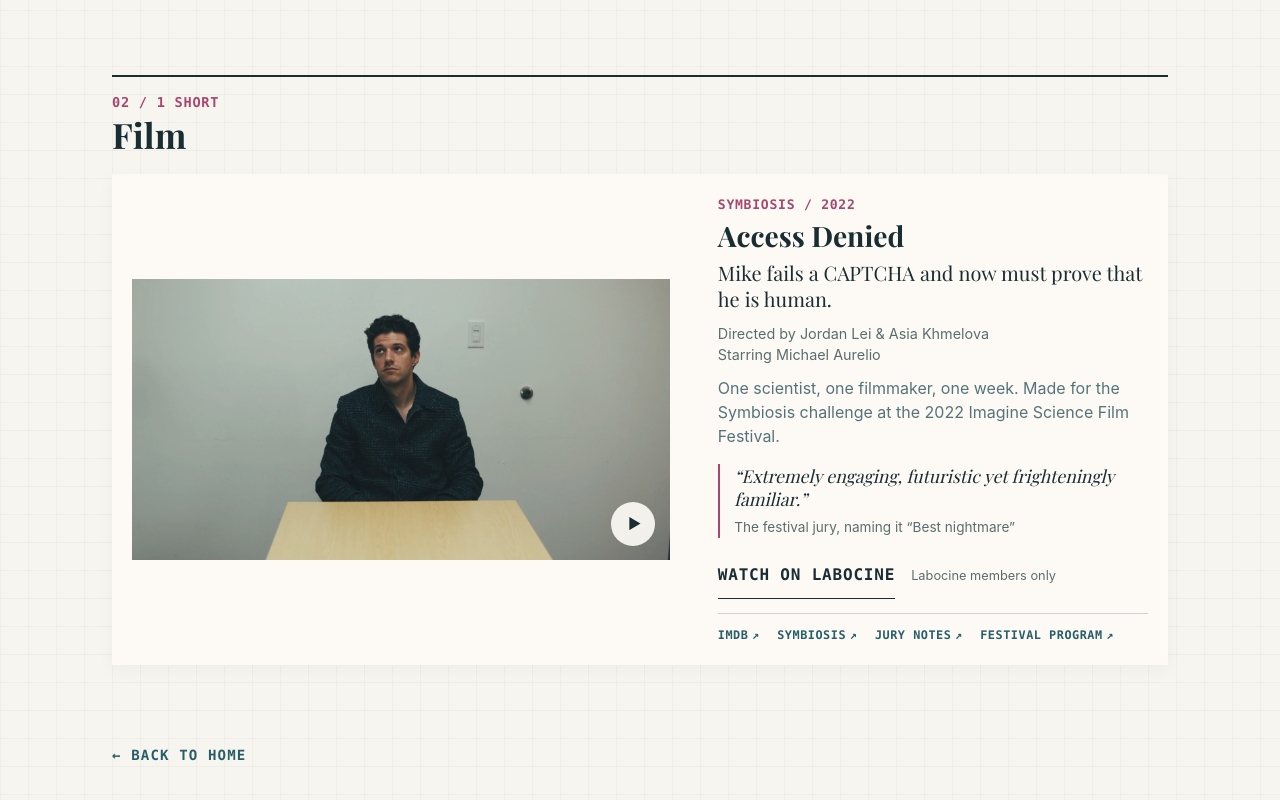
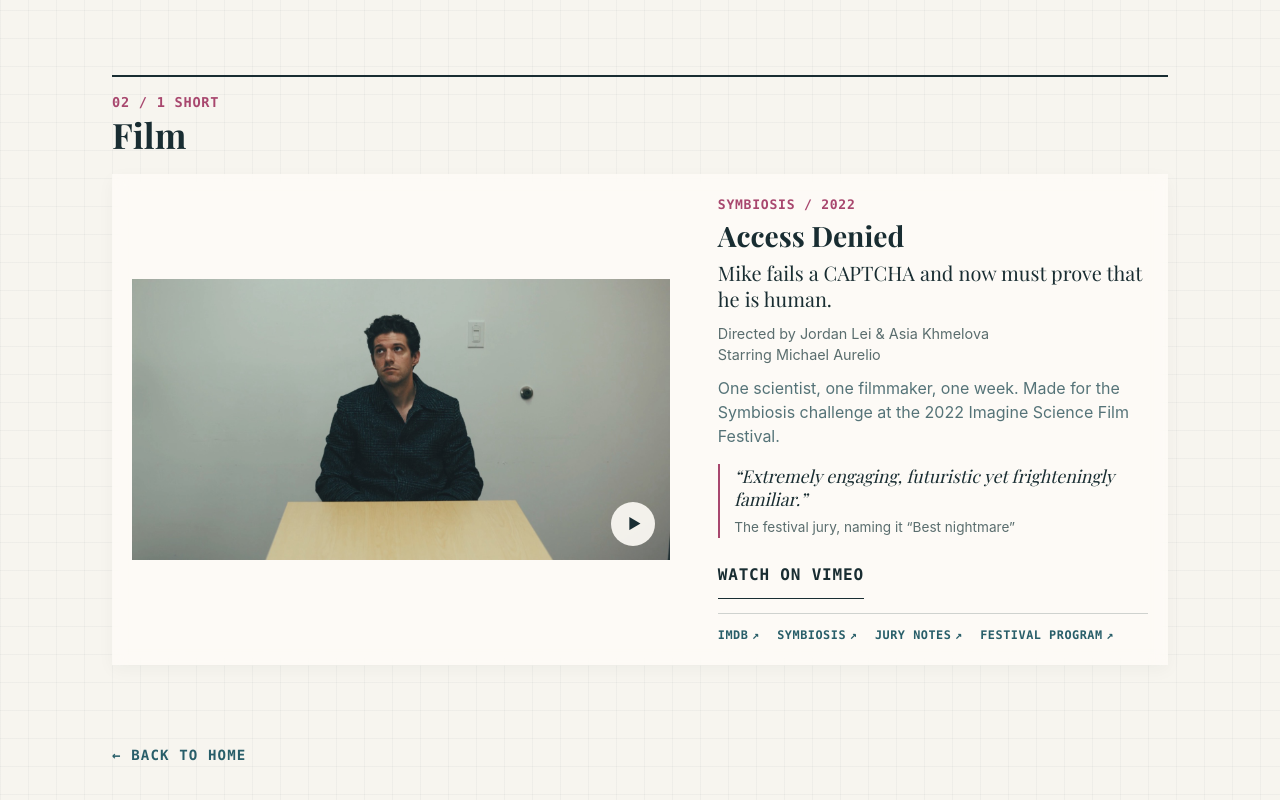
Before and after one commit to jordanlei/website, a Vue app: page /art in a window 1280 px wide. Shown: the part 3154-3954 px from the top of the page. Built offline with nearby package versions, Linux system fonts and the light colour scheme; a web font is replaced by a local one.

Commit message:
Update film link to Vimeo

```diff
--- a/src/content/film.js
+++ b/src/content/film.js
@@ -11,7 +11,7 @@ export const featuredFilm = {
     quote: 'Extremely engaging, futuristic yet frighteningly familiar.',
     source: 'The festival jury, naming it “Best nightmare”',
   },
-  watch: { href: 'https://www.labocine.com/films/access-denied', label: 'Watch on Labocine', note: 'Labocine members only' },
+  watch: { href: 'https://vimeo.com/762955684/c5b6166d3d', label: 'Watch on Vimeo' },
   links: [
     { href: 'https://www.imdb.com/title/tt22938620/', label: 'IMDb' },
     { href: 'https://www.sciencenewwave.com/open-calls/symbiosis', label: 'Symbiosis' },
--- a/src/shared/components/FilmFeature.vue
+++ b/src/shared/components/FilmFeature.vue
@@ -58,7 +58,10 @@ defineProps({ titleTag: { type: String, default: 'h3' } })
           target="_blank"
           rel="noopener noreferrer"
         >{{ film.watch.label }}</a>
-        <small class="film-note">{{ film.watch.note }}</small>
+        <small
+          v-if="film.watch.note"
+          class="film-note"
+        >{{ film.watch.note }}</small>
       </div>
       <nav
         class="film-more"
```
